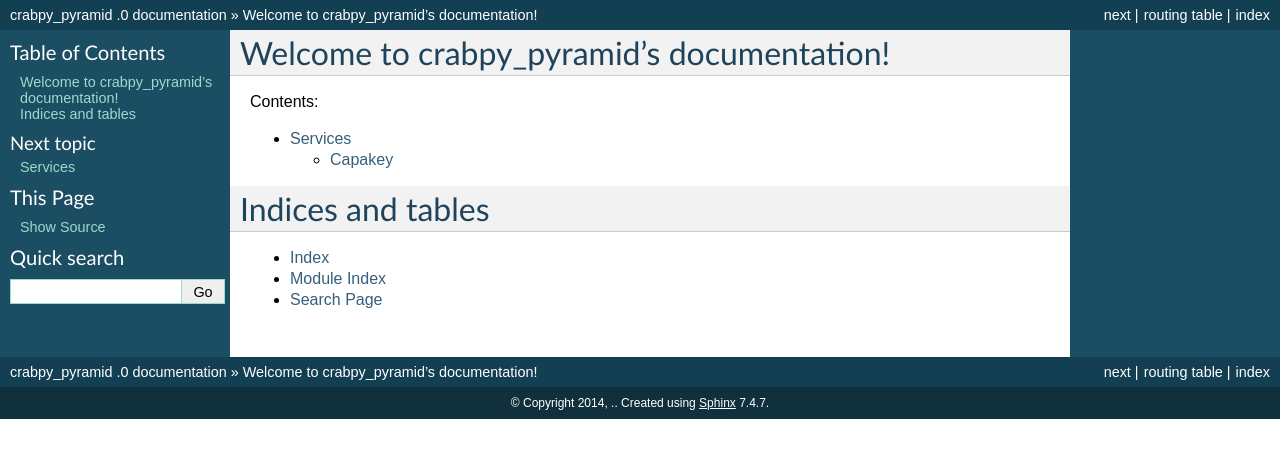
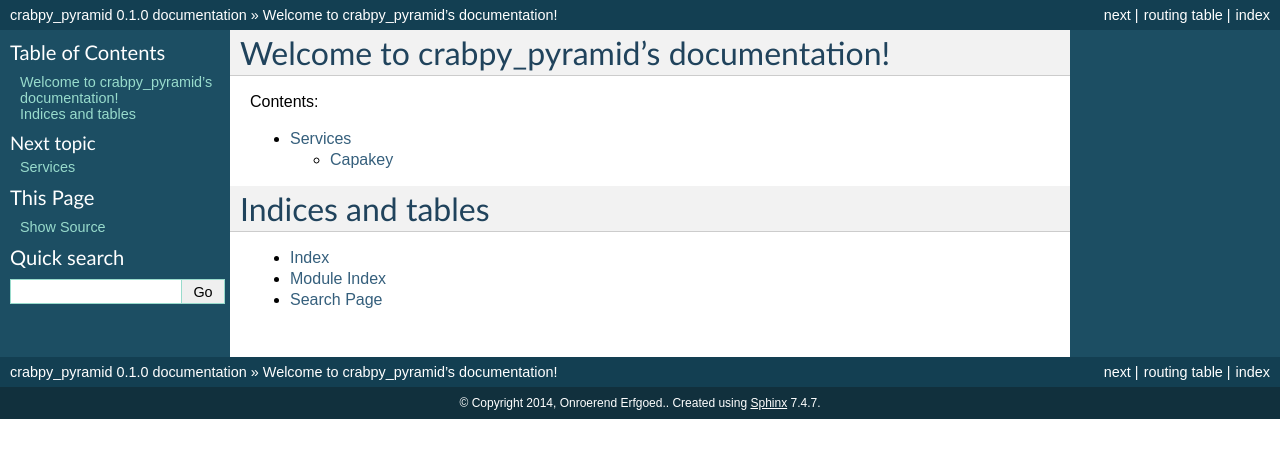
Before and after one commit to OnroerendErfgoed/crabpy_pyramid, a Sphinx documentation site: the page built from docs/source/index.rst, in a window 1280 px wide. Shown: the top 458 px of the page. Built offline with Sphinx 7.4.7, drawn with Linux system fonts in a browser that asks for light colours.

Commit message:
Update docs conf.

```diff
--- a/docs/source/conf.py
+++ b/docs/source/conf.py
@@ -51,16 +51,16 @@
 
 # General information about the project.
 project = u'crabpy_pyramid'
-copyright = u'2014, .'
+copyright = u'2014, Onroerend Erfgoed.'
 
 # The version info for the project you're documenting, acts as replacement for
 # |version| and |release|, also used in various other places throughout the
 # built documents.
 #
 # The short X.Y version.
-version = '1'
+version = '0.1'
 # The full version, including alpha/beta/rc tags.
-release = '.0'
+release = '0.1.0'
 
 # The language for content autogenerated by Sphinx. Refer to documentation
 # for a list of supported languages.
```
